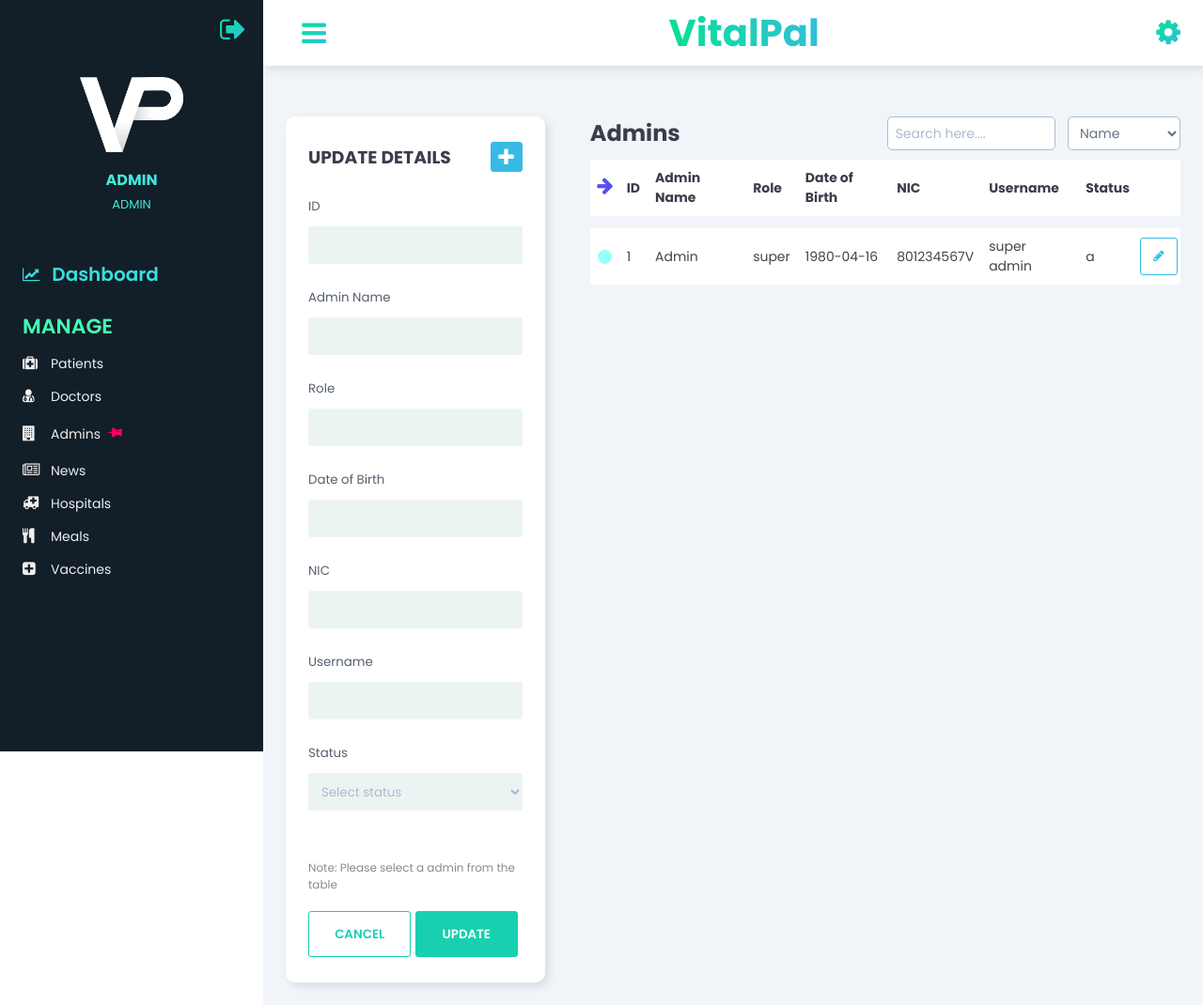
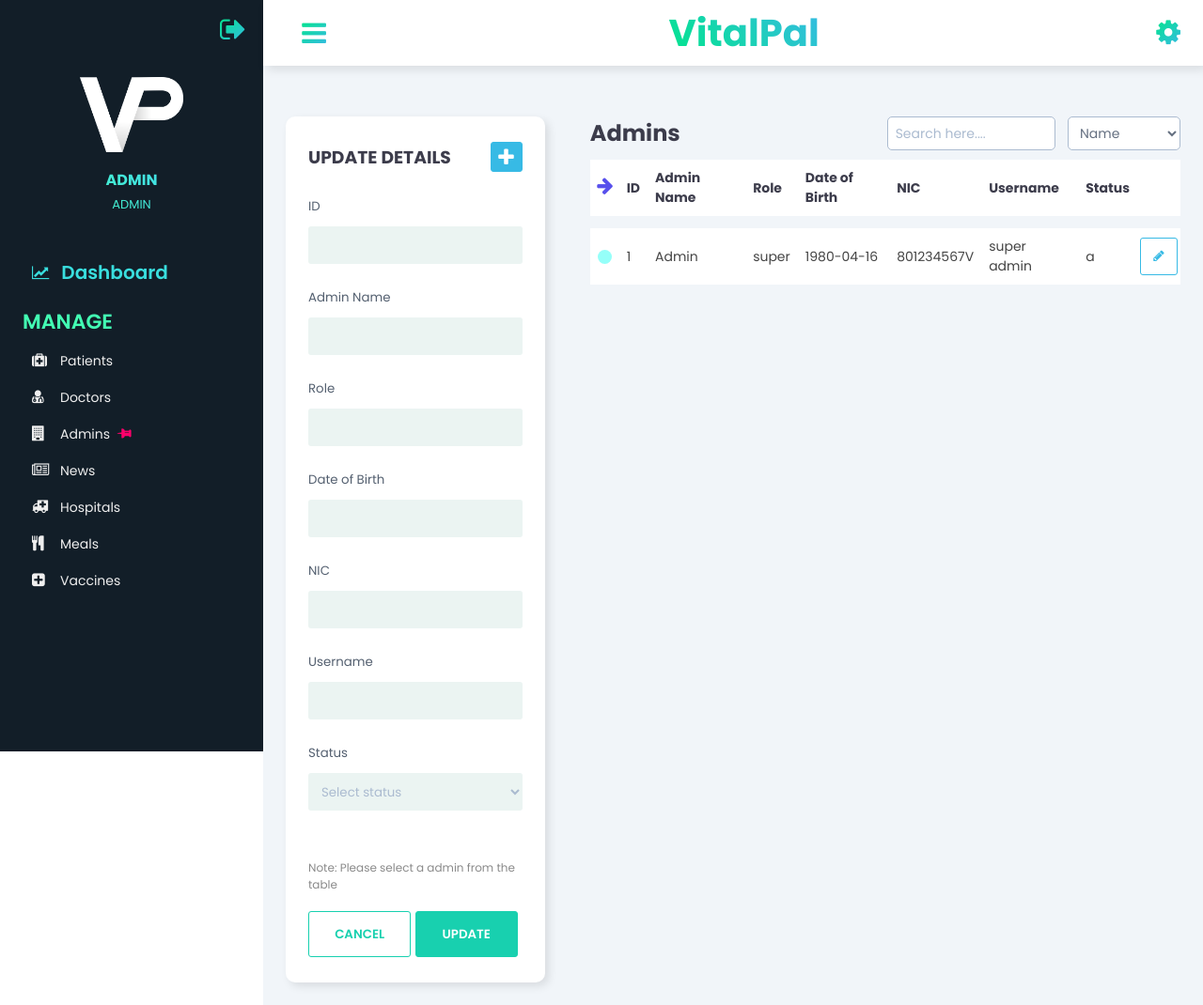
Before and after one commit to Ba24one/VitalPal, a PHP site: page /admin/Admins.php in a window 1280 px wide. Shown: the whole page at 94% size. Run offline with PHP 8.4, Linux system fonts and the light colour scheme; the visitor is signed in with stand-in values (Sample User, id 1); data comes from the database, SQL or seed files in the repository.

Commit message:
minor additions to css 3

```diff
--- a/css/style_3.css
+++ b/css/style_3.css
@@ -143,7 +143,17 @@ body{
 }
 
 .sidebar-menu li{
+    display: flex;
+    flex-direction: row;
+    align-items: center;
+    height: 25px;
+    padding-left: 10px;
+    border-radius: 10px;
     margin-bottom: 14px;
+}
+
+.sidebar-menu li:hover{
+    background: #283642;
 }
 
 .sidebar-menu li a{
```
